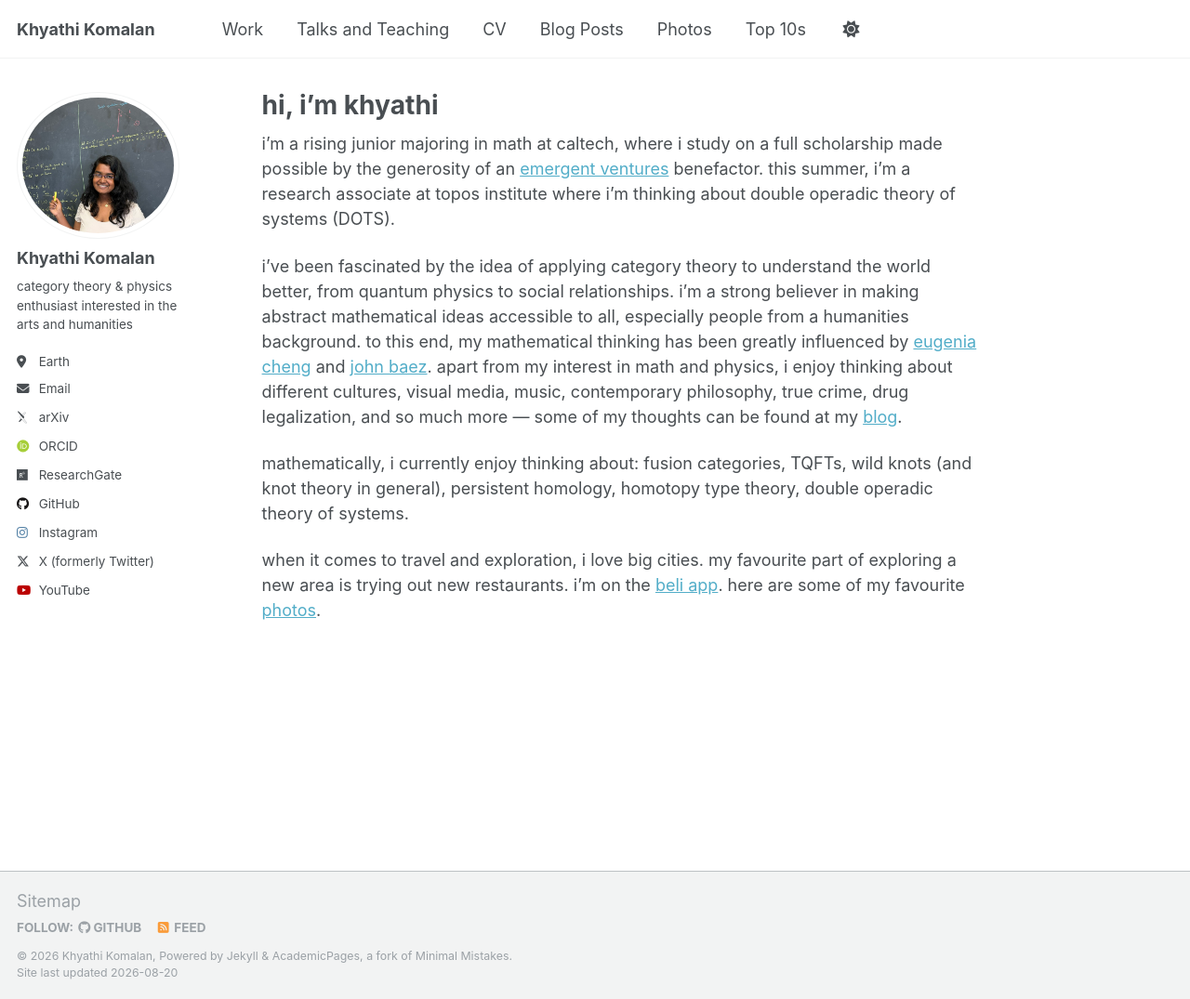
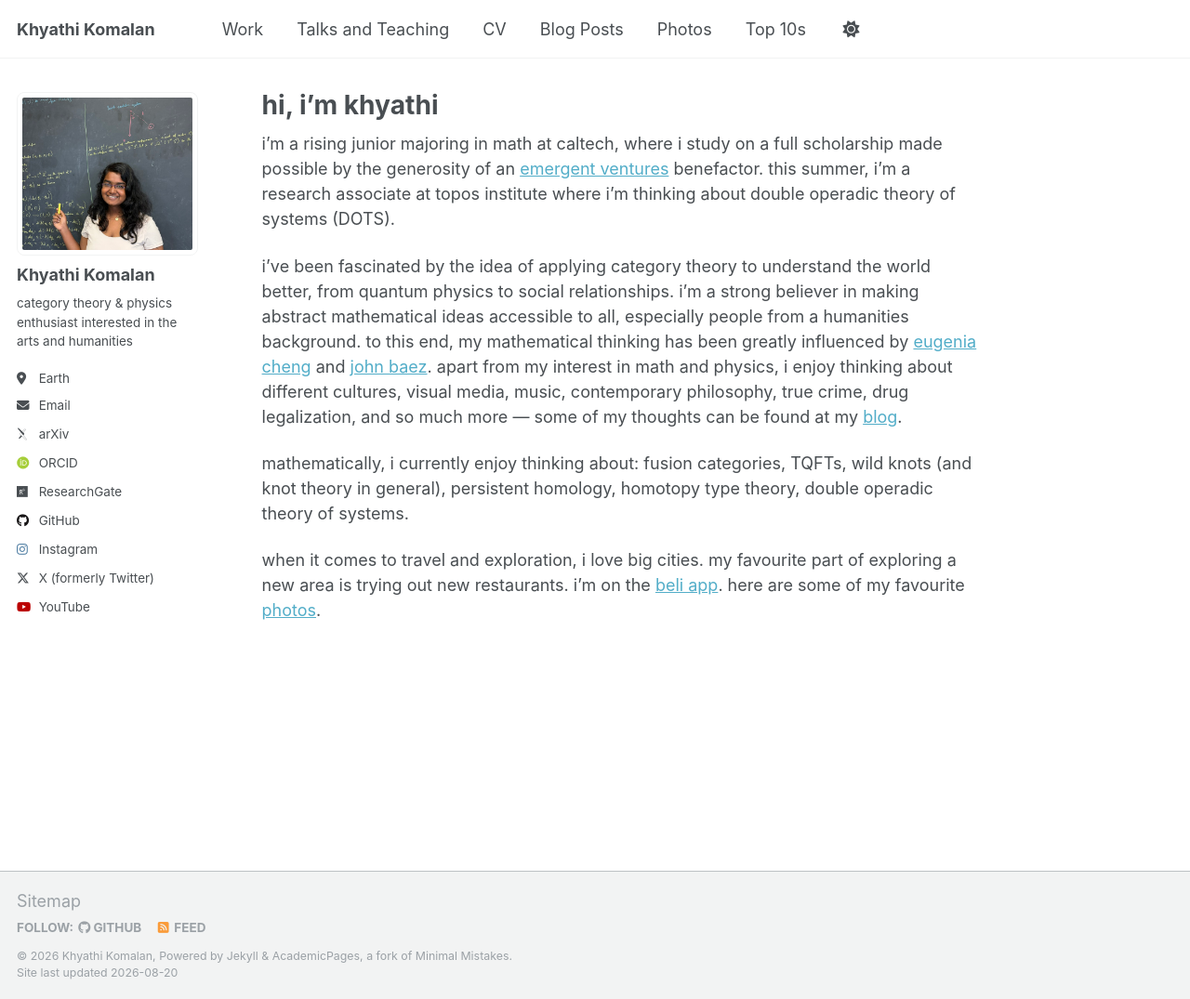
Before and after one commit to khyathikomalan/khyathikomalan.github.io, a Jekyll site: the page built from _pages/about.md, in a window 1280 px wide and 1075 px high. Shown: the whole window at 93% size. Built offline with Jekyll 4.4.1, drawn with Linux system fonts in a browser that asks for light colours; some web fonts are replaced.

Commit message:
Update _sidebar.scss

```diff
--- a/_sass/layout/_sidebar.scss
+++ b/_sass/layout/_sidebar.scss
@@ -94,8 +94,10 @@
   }
 
   img {
-    max-width: 175px;
-    border-radius: 50%;
+    width: 100%;
+    max-width: 220px;
+    height: auto;
+    border-radius: 8px;
 
     @include breakpoint($large) {
       padding: 5px;
```
